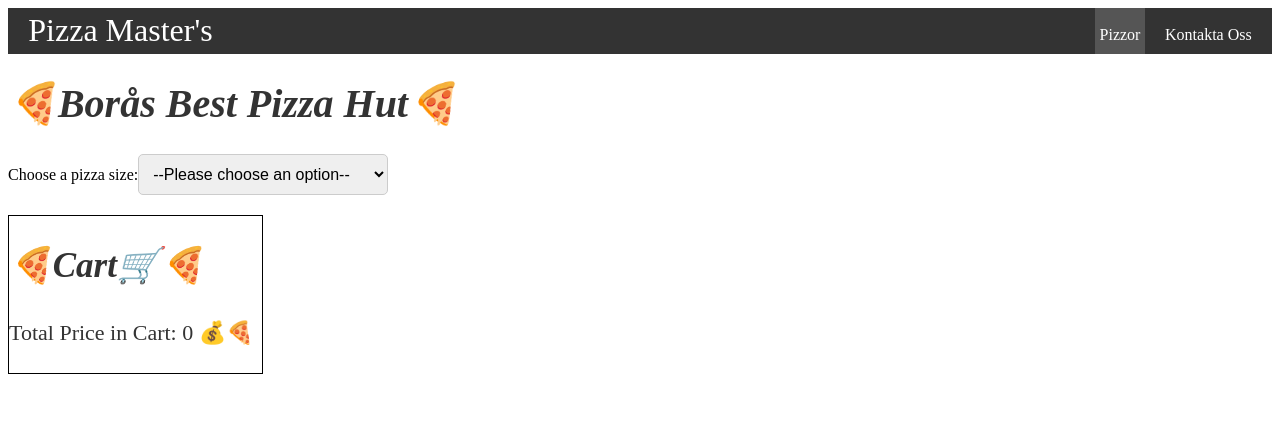
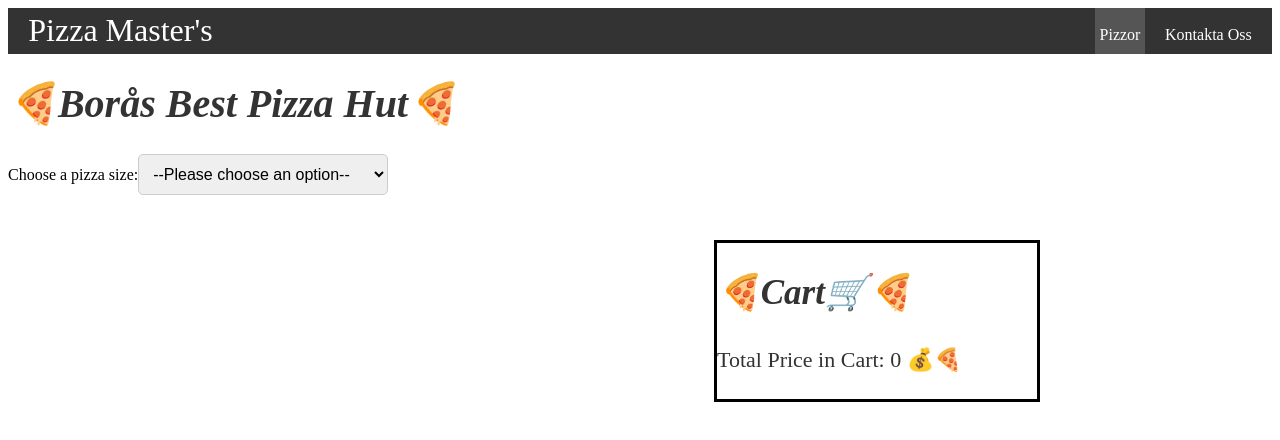
Before and after one commit to Lucifer87878/PizzaOrder, a React (Vite) app: page / in a window 1280 px wide. Shown: the top 440 px of the page. Built offline with nearby package versions, Linux system fonts and the light colour scheme.

Commit message:
Cleaned up App.tsx from dead code and comments

```diff
--- a/src/App.css
+++ /dev/null
@@ -1,17 +0,0 @@
-#root {
-  margin: 0 auto;
-
-}
-
-.PizzaSizeDropdown {
-  display: grid;
-  grid-template-columns: 1fr 1fr;
-  grid-gap: 20px;
-}
-
-
-
-.cart {
-  border: .1rem solid black;
-  width: 20%;
-}
--- a/src/Components/PizzaSizeDropdown/PizzaSizeDropdown.tsx
+++ b/src/Components/PizzaSizeDropdown/PizzaSizeDropdown.tsx
@@ -3,6 +3,7 @@
 import PizzaInfoBox from "./PizzaInfoBox";
 import Button from "../Button";
 import Cart from "../Cart/Cart";
+import "../sass/_Cart.scss";
 
 const PizzaSizeDropdown = () => {
   const [pizza, setPizza] = useState<string>("");
--- a/src/Components/sass/_Cart.scss
+++ b/src/Components/sass/_Cart.scss
@@ -1,20 +1,15 @@
-@import 'colors';
+@import "colors";
 
-.grid-container{
-    display:grid;
-    grid-template-areas:
-    'cart';
-
-    ;
+.grid-container {
+  display: grid;
+  grid-template-areas: "cart";
 }
-.cart{
-    position: absolute;
-    border: .2rem solid black;
-    width: 25%;
-    right: 15rem ;
-    top: 15rem;
-    display: flexbox;
-    justify-content: center;
-
-
+.cart {
+  position: absolute;
+  border: 0.2rem solid black;
+  width: 25%;
+  right: 15rem;
+  top: 15rem;
+  display: flexbox;
+  justify-content: center;
 }
```
Also changed, not shown: src/App.tsx (+0 -12 lines).
